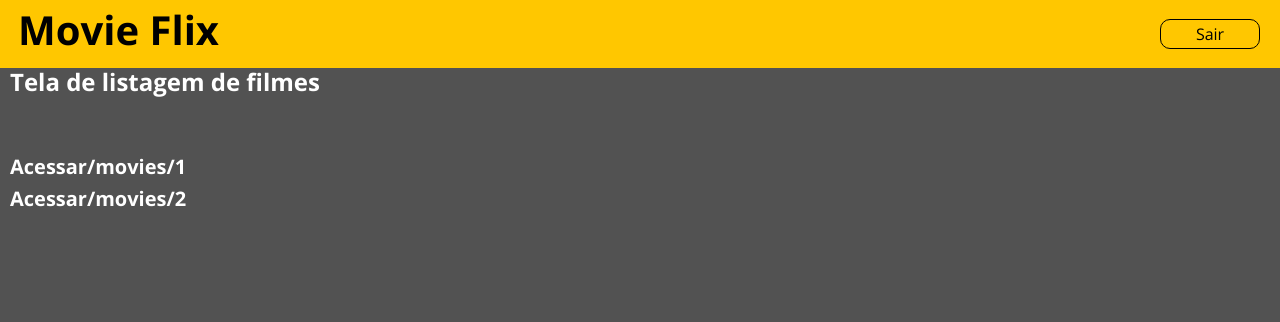
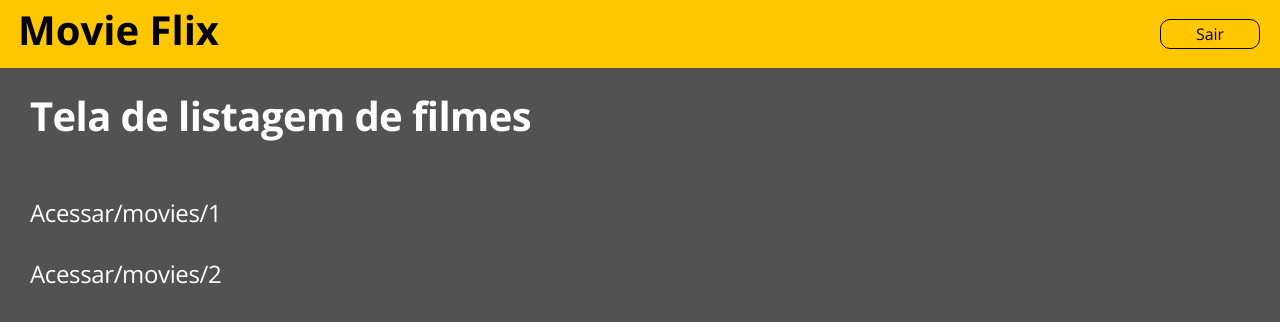
Before and after one commit to Romariorfr/frontend-movie-flix, a React (Create React App) app: page /movies in a window 1280 px wide. Shown: the top 322 px of the page. Built offline with nearby package versions, Linux system fonts and the light colour scheme; the HTML template or start-up script is replaced by a standard one.

Commit message:
:lipstick: feat: finalizado responsividade page movies

```diff
--- a/src/Pages/Movies/styles.css
+++ b/src/Pages/Movies/styles.css
@@ -1,12 +1,41 @@
 .movie-container {
   margin-left: 10px;
+  margin-top: 15px;
 }
 
 .movie-container h1 {
   font-size: 24px;
-  padding-bottom: 50px;
+  padding-bottom: 40px;
+  font-weight: 700;
+  font-size: 24px;
+  line-height: 33px;
+  letter-spacing: -0.015em;
 }
 
 .movie-container h3 {
-  font-size: 20px;
+  font-family: 'Open Sans';
+  font-style: normal;
+  font-weight: 400;
+  font-size: 18px;
+  line-height: 25px;
+  letter-spacing: -0.015em;
+  color: #ffffff;
+  mix-blend-mode: normal;
+  padding-bottom: 10px;
 }
+
+@media (min-width: 1200px) {
+  .movie-container {
+    margin-left: 30px;
+  }
+  .movie-container h1 {
+    font-size: 40px;
+    line-height: 65px;
+  }
+
+  .movie-container h3 {
+    font-size: 24px;
+    line-height: 33px;
+    padding-bottom: 20px;
+  }
+}
```
